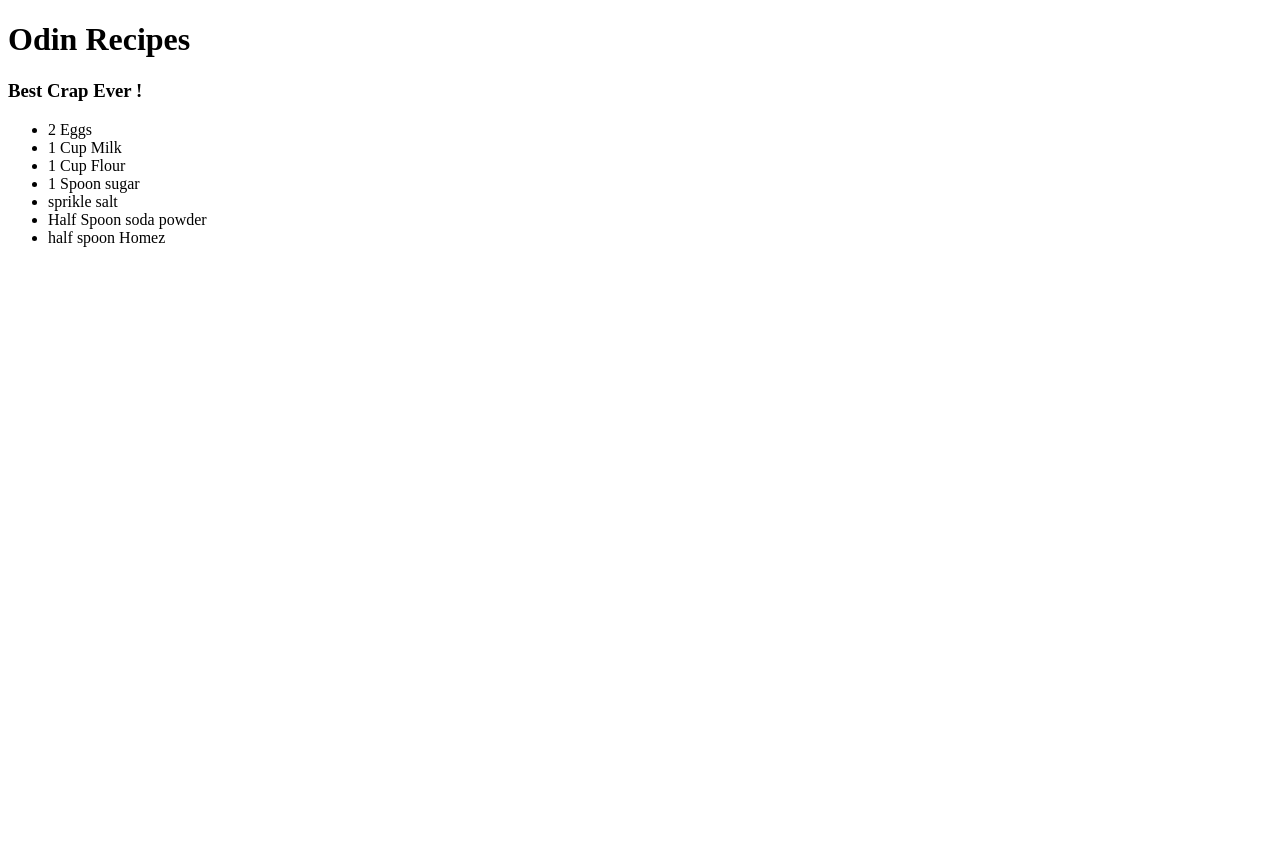
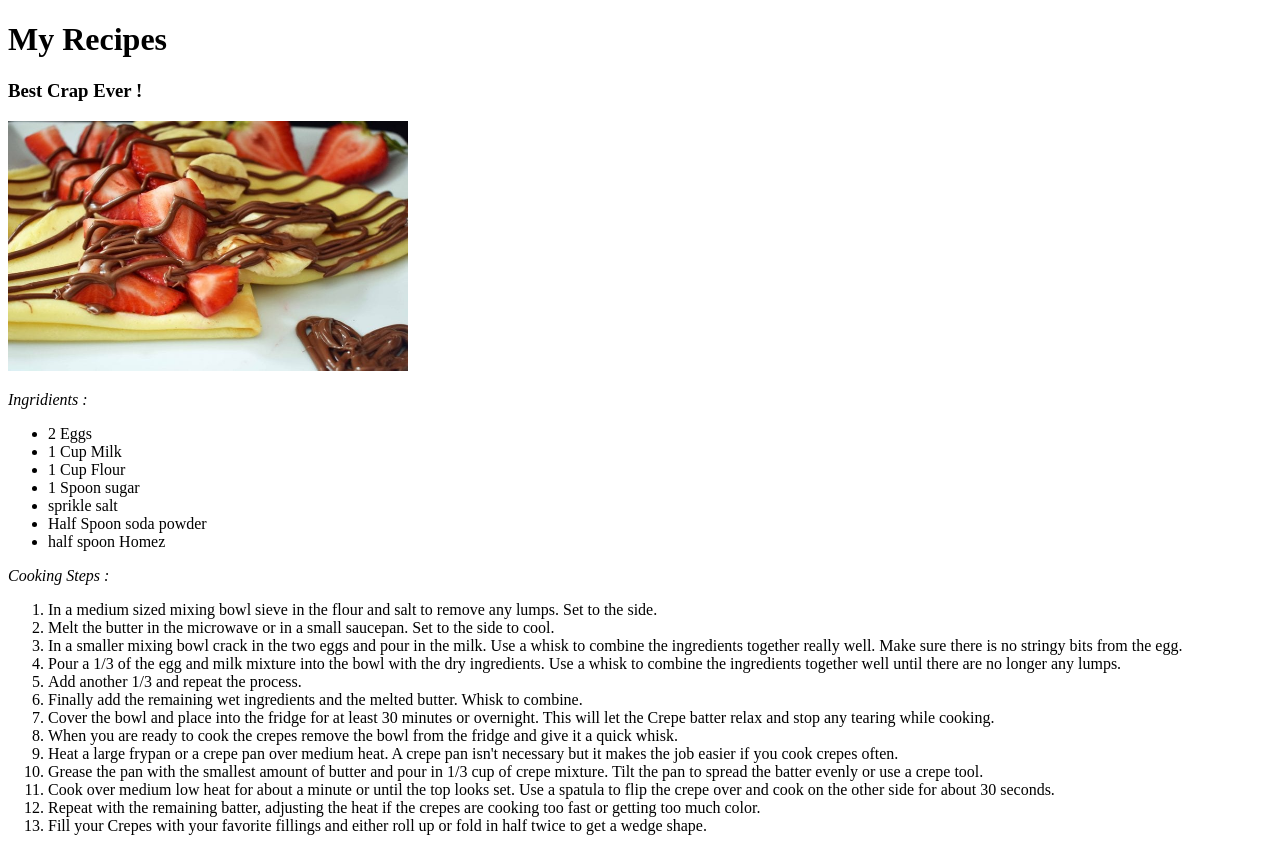
Before and after one commit to ilya90f/odin-recipes, a plain HTML site: page index.html in a window 1280 px wide. Before the commit the page ends 800 px from the top, so only its background shows below. Drawn offline with Linux system fonts and the light colour scheme.

Commit message:
added recipe steps and image

```diff
--- a/index.html
+++ b/index.html
@@ -6,9 +6,12 @@
 </head>
 
 <body>
-    <h1>Odin Recipes</h1>
+    <h1>My Recipes</h1>
 
     <h3>Best Crap Ever !</h3>
+    <img src="/crap.jpg" width="400" height="250">
+    <p><em>Ingridients : </em></p>
+
     <ul>
         <li>2 Eggs</li>
         <li>1 Cup Milk</li>
@@ -19,5 +22,23 @@
         <li>half spoon Homez</li>
     </ul>
 
+    <p><em>Cooking Steps : </em></p>
+
+    <ol>
+        <li>In a medium sized mixing bowl sieve in the flour and salt to remove any lumps. Set to the side.</li>
+        <li>Melt the butter in the microwave or in a small saucepan. Set to the side to cool.</li>
+        <li>In a smaller mixing bowl crack in the two eggs and pour in the milk. Use a whisk to combine the ingredients together really well. Make sure there is no stringy bits from the egg.</li>
+        <li>Pour a 1/3 of the egg and milk mixture into the bowl with the dry ingredients. Use a whisk to combine the ingredients together well until there are no longer any lumps.</li>
+        <li>Add another 1/3 and repeat the process.</li>
+        <li>Finally add the remaining wet ingredients and the melted butter. Whisk to combine.</li>
+        <li>Cover the bowl and place into the fridge for at least 30 minutes or overnight. This will let the Crepe batter relax and stop any tearing while cooking.</li>
+        <li>When you are ready to cook the crepes remove the bowl from the fridge and give it a quick whisk.</li>
+        <li>Heat a large frypan or a crepe pan over medium heat. A crepe pan isn't necessary but it makes the job easier if you cook crepes often.</li>
+        <li>Grease the pan with the smallest amount of butter and pour in 1/3 cup of crepe mixture. Tilt the pan to spread the batter evenly or use a crepe tool.</li>
+        <li>Cook over medium low heat for about a minute or until the top looks set. Use a spatula to flip the crepe over and cook on the other side for about 30 seconds.</li>
+        <li>Repeat with the remaining batter, adjusting the heat if the crepes are cooking too fast or getting too much color.</li>
+        <li>Fill your Crepes with your favorite fillings and either roll up or fold in half twice to get a wedge shape.</li>
+    </ol>
+
 </body>
 </html>
```
Also changed, not shown: crap.jpg (added).
